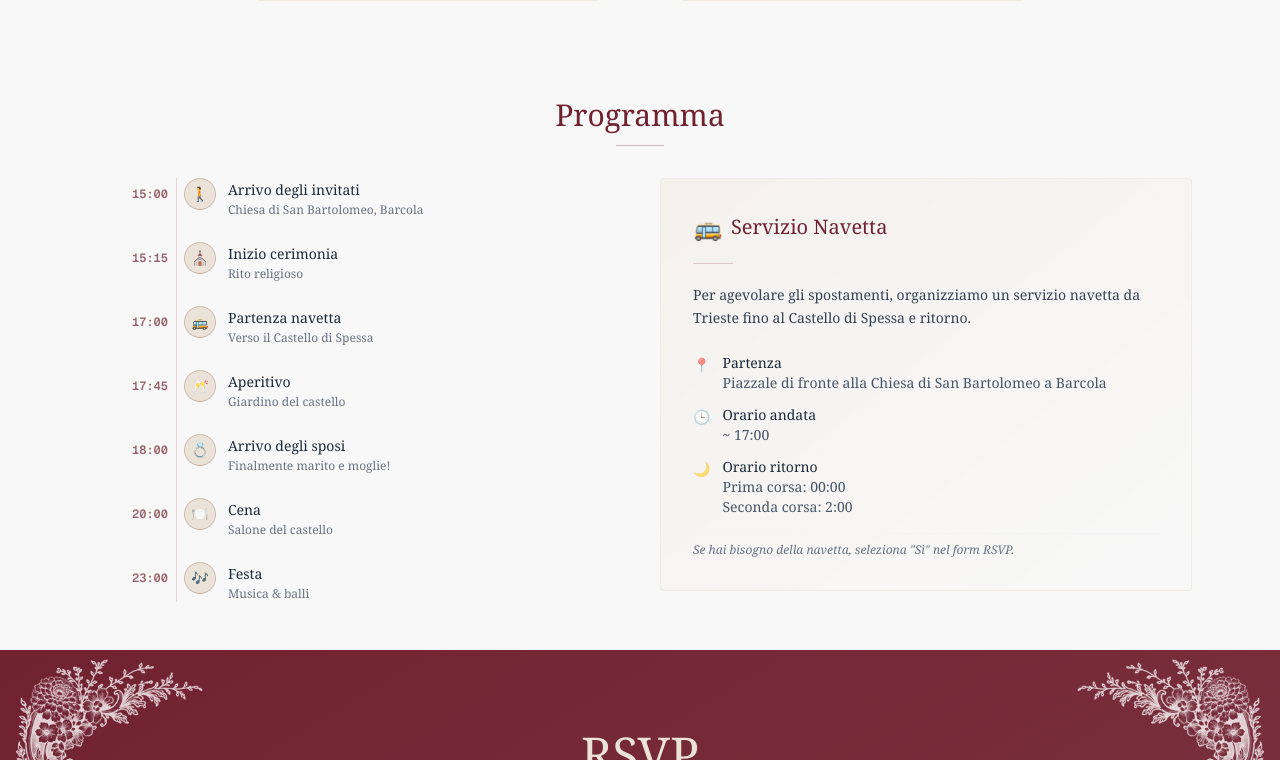
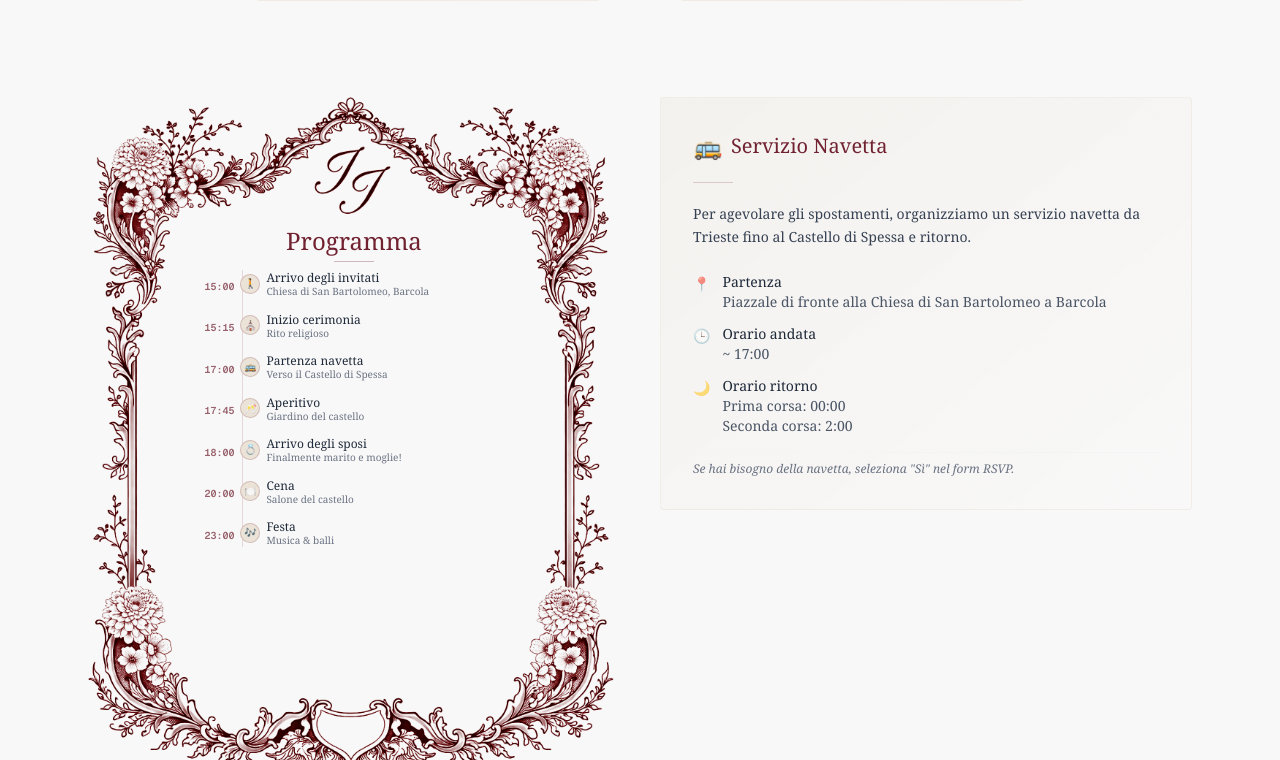
Before and after one commit to iacolippo/si-sposa, a Next.js app: page / in a window 1280 px wide. Shown: the part 2000-2760 px from the top of the page. Built offline with nearby package versions, Linux system fonts and the light colour scheme.

Commit message:
dannata cornice

```diff
--- a/app/page.tsx
+++ b/app/page.tsx
@@ -202,17 +202,27 @@ export default function Home() {
       {/* Programma + Navetta Section */}
       <section id="programma" className="py-12 bg-white">
         <div className="max-w-6xl mx-auto px-6">
-          <div className="text-center mb-8">
-            <h2 className="text-2xl md:text-3xl font-serif text-bordeaux mb-3">Programma</h2>
-            <div className="w-12 h-px bg-bordeaux/30 mx-auto"></div>
+          <div className="grid lg:grid-cols-2 gap-10 items-start">
+
+            {/* Timeline inside cornice */}
+            <div className="relative">
+              {/* Frame image - sets the container size via natural aspect ratio */}
+              <img
+                src="/images/CORNICE.png"
+                alt=""
+                className="w-full h-auto block pointer-events-none"
+                style={{ filter: 'invert(12%) sepia(40%) saturate(2000%) hue-rotate(325deg) brightness(45%) contrast(120%)' }}
+              />
+              {/* Content positioned inside the frame */}
+              <div className="absolute top-[18%] bottom-[16%] left-[20%] right-[20%] flex flex-col items-center justify-start overflow-hidden">
+                <div className="text-center mb-2">
+                  <h2 className="text-xl md:text-2xl font-serif text-bordeaux mb-1">Programma</h2>
+                  <div className="w-10 h-px bg-bordeaux/30 mx-auto"></div>
                 </div>
 
-          <div className="grid lg:grid-cols-2 gap-10 items-start">
-
-            {/* Timeline - Left */}
-            <div className="relative">
-              <div className="absolute left-[5.5rem] top-0 bottom-0 w-px bg-bordeaux/15"></div>
-              <div className="space-y-6">
+                <div className="relative w-full">
+                  <div className="absolute left-[3rem] top-0 bottom-0 w-px bg-bordeaux/15"></div>
+                  <div className="space-y-3.5">
                     {[
                       { time: '15:00', icon: '🚶', label: 'Arrivo degli invitati', sub: 'Chiesa di San Bartolomeo, Barcola' },
                       { time: '15:15', icon: '⛪', label: 'Inizio cerimonia', sub: 'Rito religioso' },
@@ -222,25 +232,27 @@ export default function Home() {
                       { time: '20:00', icon: '🍽️', label: 'Cena', sub: 'Salone del castello' },
                       { time: '23:00', icon: '🎶', label: 'Festa', sub: 'Musica & balli' },
                     ].map(({ time, icon, label, sub }) => (
-                  <div key={time} className="flex items-start gap-4">
-                    <div className="w-20 text-right shrink-0 pt-0.5">
-                      <span className="text-xs font-mono text-bordeaux/70 font-semibold">{time}</span>
+                      <div key={time} className="flex items-center gap-1.5">
+                        <div className="w-10 text-right shrink-0">
+                          <span className="text-[10px] font-mono text-bordeaux/70 font-semibold">{time}</span>
                         </div>
-                    <div className="relative flex items-start gap-3">
-                      <div className="w-8 h-8 rounded-full bg-crema border border-bordeaux/20 flex items-center justify-center text-sm shrink-0 z-10">
+                        <div className="relative flex items-center gap-1.5">
+                          <div className="w-5 h-5 rounded-full bg-crema border border-bordeaux/20 flex items-center justify-center text-[10px] shrink-0 z-10">
                             {icon}
                           </div>
-                      <div className="pt-0.5">
-                        <p className="text-sm font-medium text-gray-800">{label}</p>
-                        <p className="text-xs text-gray-500 mt-0.5">{sub}</p>
+                          <div>
+                            <p className="text-xs font-medium text-gray-800 leading-tight">{label}</p>
+                            <p className="text-[10px] text-gray-500 leading-tight">{sub}</p>
                           </div>
                         </div>
                       </div>
                     ))}
                   </div>
                 </div>
+              </div>
+            </div>
 
-            {/* Navetta - Right */}
+            {/* Navetta - Right (no cornice) */}
             <div className="bg-gradient-to-br from-crema/30 to-white p-8 rounded-sm border border-crema/50">
               <div className="flex items-center gap-2 mb-5">
                 <span className="text-2xl">🚌</span>
```
Also changed, not shown: public/images/CORNICE.png (added). Lines whose indentation alone changed are shown as unchanged.
